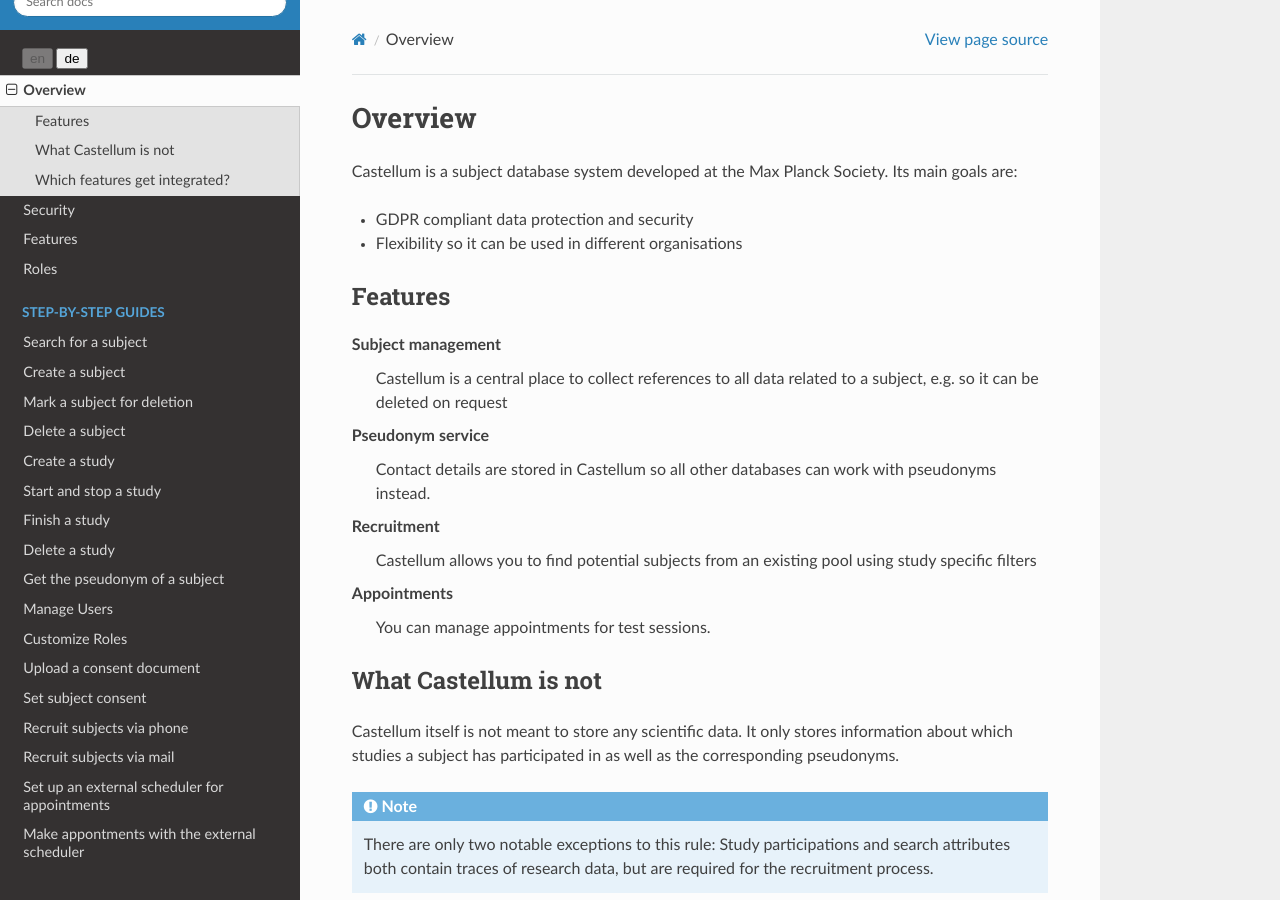
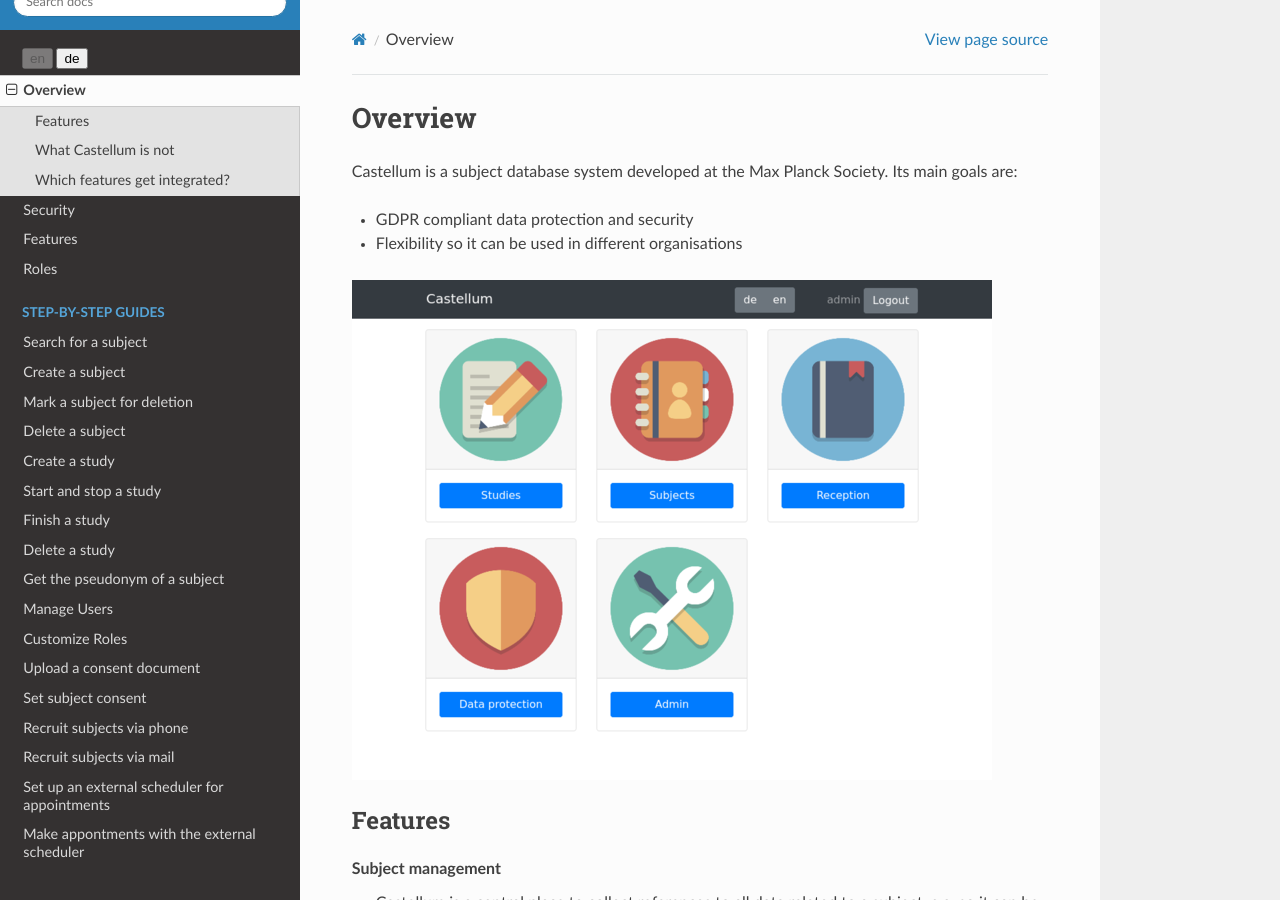
Before and after one commit to DouglasNeuroInformatics/castellum, a Sphinx documentation site: the page built from source/overview.rst, in a window 1280 px wide and 900 px high. Built offline with Sphinx 7.4.7 and the Read the Docs theme 2.0.0, drawn with Linux system fonts in a browser that asks for light colours.

Commit message:
add screenshot to overview

```diff
--- a/source/overview.rst
+++ b/source/overview.rst
@@ -6,6 +6,8 @@ Its main goals are:
 
 -   GDPR compliant data protection and security
 -   Flexibility so it can be used in different organisations
+
+.. figure:: /_images/home.png
 
 Features
 --------
```
Also changed, not shown: source/_images/home.png (added).
